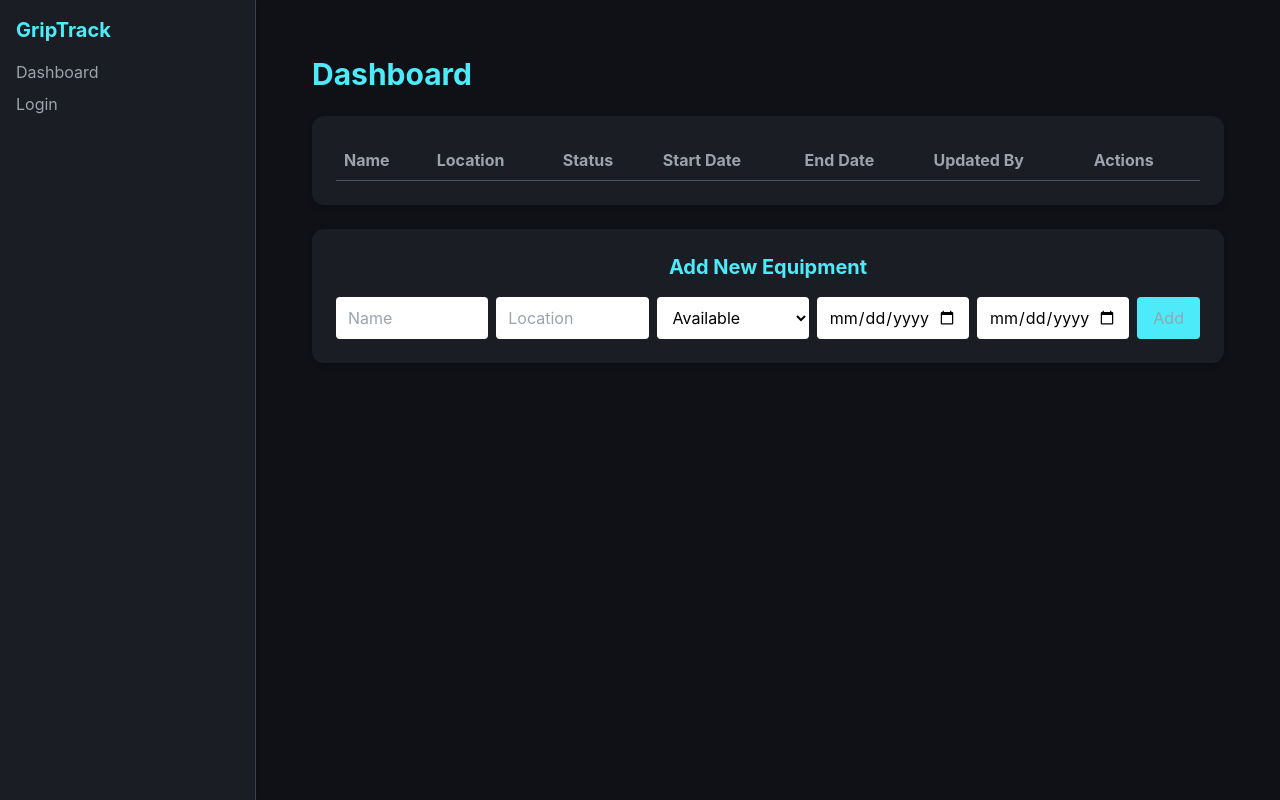
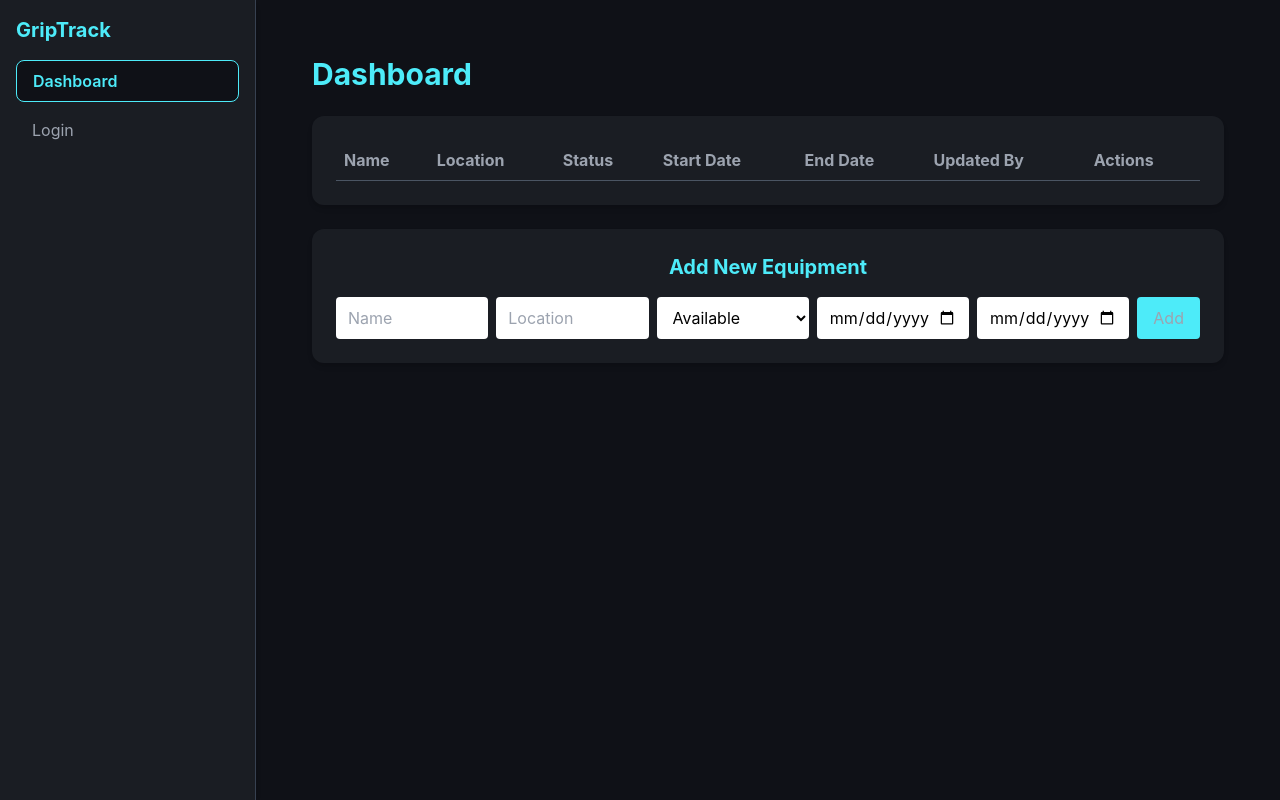
Before and after one commit to Git-Merlyn/griptrack, a React (Vite) app: page / in a window 1280 px wide. Built offline with nearby package versions, Linux system fonts and the light colour scheme.

Commit message:
Sidebar visual update

```diff
--- a/src/components/Sidebar.jsx
+++ b/src/components/Sidebar.jsx
@@ -1,14 +1,32 @@
+import { NavLink } from "react-router-dom";
+
 const Sidebar = () => {
+  const linkBase = "block px-4 py-2 rounded-lg transition-colors duration-150";
+  const activeStyles =
+    "bg-background border border-accent text-accent font-semibold";
+  const inactiveStyles = "text-muted hover:text-accent";
+
   return (
     <div className="w-64 bg-surface border-r border-gray-700 h-full p-4 flex flex-col shadow-md">
       <h2 className="text-xl font-bold mb-4 text-accent">GripTrack</h2>
       <nav className="flex flex-col space-y-2">
-        <a href="/" className="hover:text-accent">
+        <NavLink
+          to="/"
+          end
+          className={({ isActive }) =>
+            `${linkBase} ${isActive ? activeStyles : inactiveStyles}`
+          }
+        >
           Dashboard
-        </a>
-        <a href="/login" className="hover:text-accent">
+        </NavLink>
+        <NavLink
+          to="/login"
+          className={({ isActive }) =>
+            `${linkBase} ${isActive ? activeStyles : inactiveStyles}`
+          }
+        >
           Login
-        </a>
+        </NavLink>
       </nav>
     </div>
   );
```
